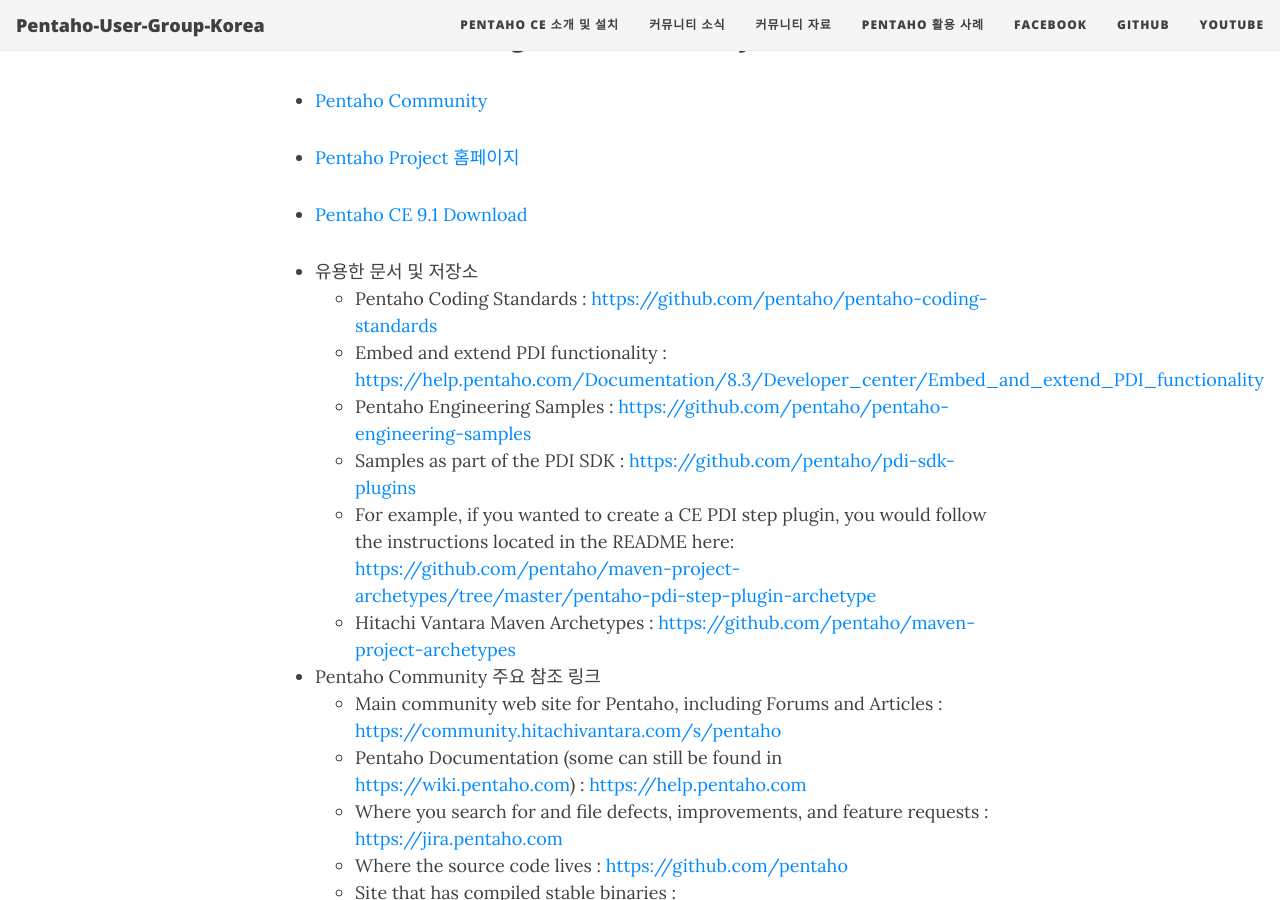
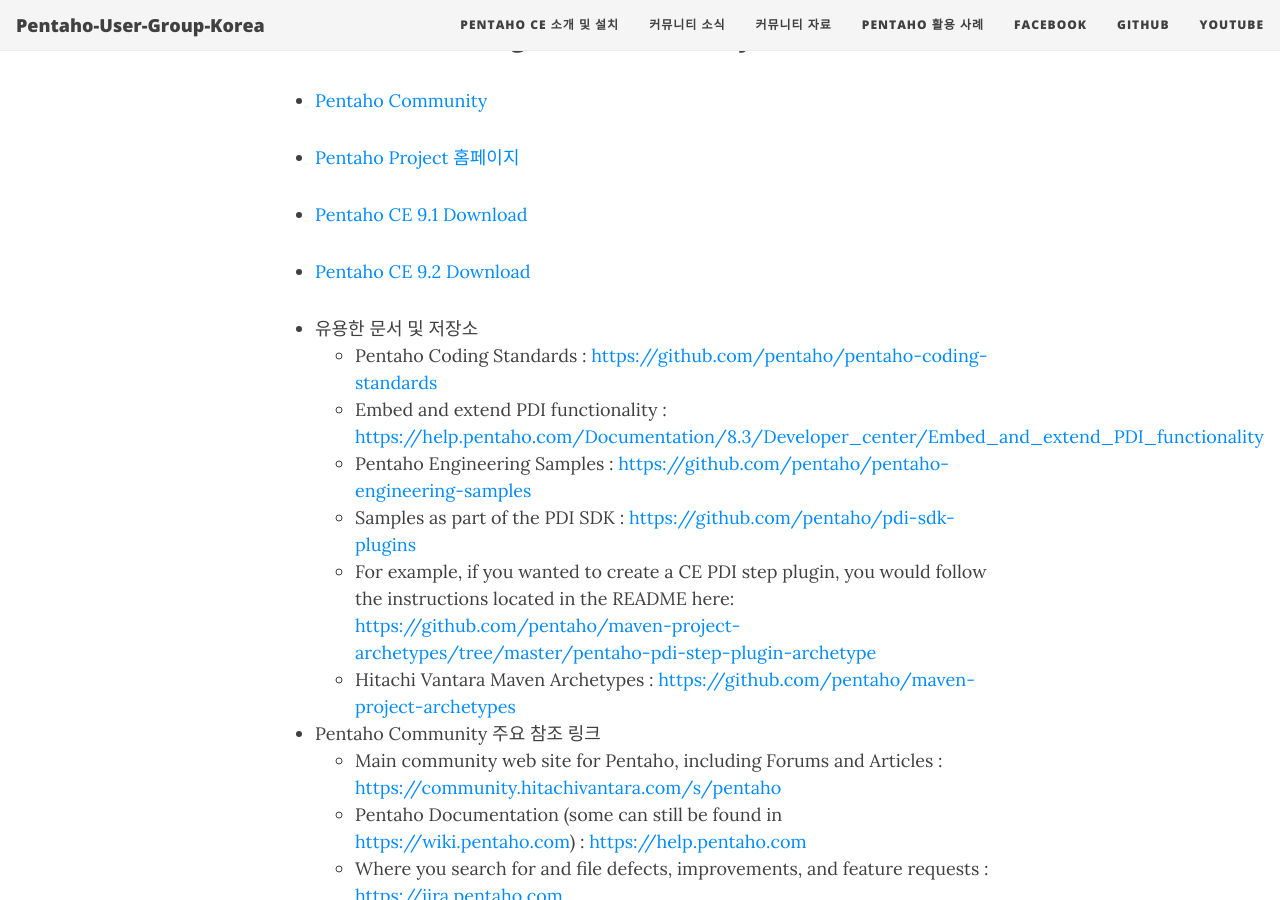
Before and after one commit to Pentaho-User-Group-Korea/Pentaho-User-Group-Korea.github.io, a Jekyll site: the page built from reference.md, in a window 1280 px wide and 900 px high, scrolled down 655 px. Built offline with Jekyll 4.4.1, drawn with Linux system fonts in a browser that asks for light colours; nearby versions of some CDN libraries.

Commit message:
Update reference.md

```diff
--- a/reference.md
+++ b/reference.md
@@ -25,6 +25,7 @@ title: 커뮤니티 자료
 * [Pentaho Project 홈페이지](https://www.hitachivantara.com/en-us/products/data-management-analytics/pentaho.html)
 
 * [Pentaho CE 9.1 Download](https://sourceforge.net/projects/pentaho/files/Pentaho%209.1/)
+* [Pentaho CE 9.2 Download](https://sourceforge.net/projects/pentaho/files/Pentaho-9.2/)
 
 * 유용한 문서 및 저장소
   * Pentaho Coding Standards : <https://github.com/pentaho/pentaho-coding-standards>
```
